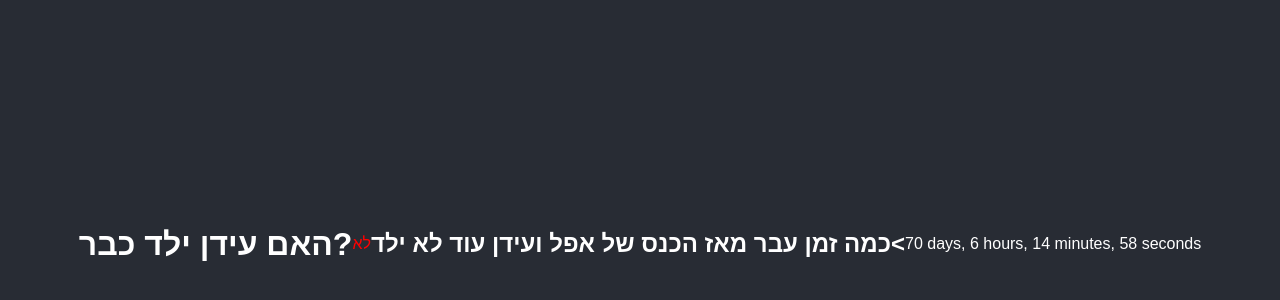
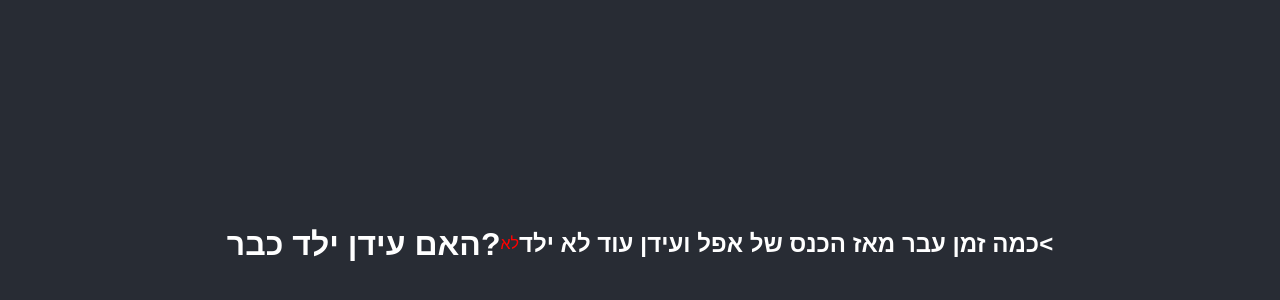
Before and after one commit to yaneeva/idanbirth, a plain HTML site: page index.html in a window 1280 px wide. Shown: the part 156-456 px from the top of the page. Drawn offline with Linux system fonts and the light colour scheme.

Commit message:
Update index.html

```diff
--- a/index.html
+++ b/index.html
@@ -12,10 +12,6 @@
 <br>
 <br>
 <h2><center>כמה זמן עבר מאז הכנס של אפל ועידן עוד לא ילד<</center></h2>
-    <div class="container">
-
-        <p id="timePassed"></p>
-    </div>
-    <script src="script.js"></script>
+<script src="script.js"></script>
 </body>
 </html>
```
